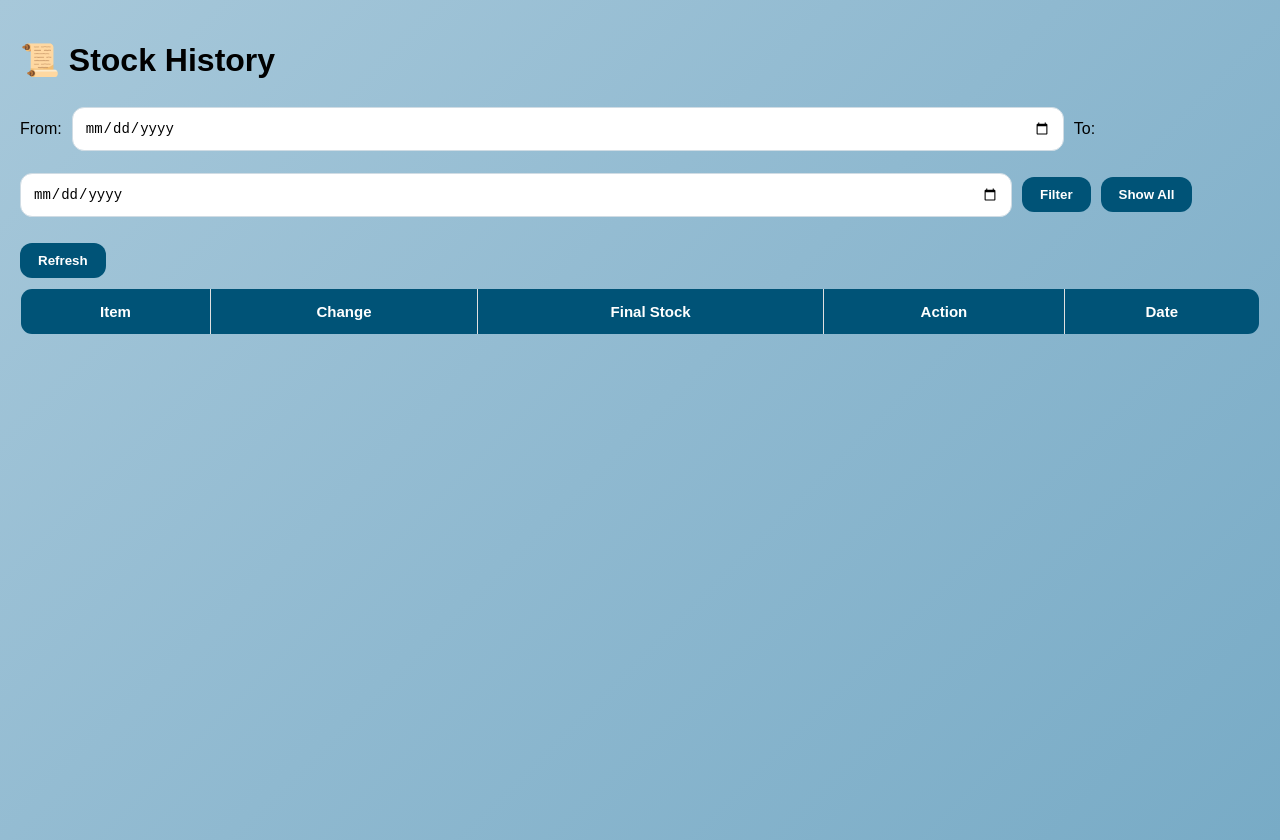
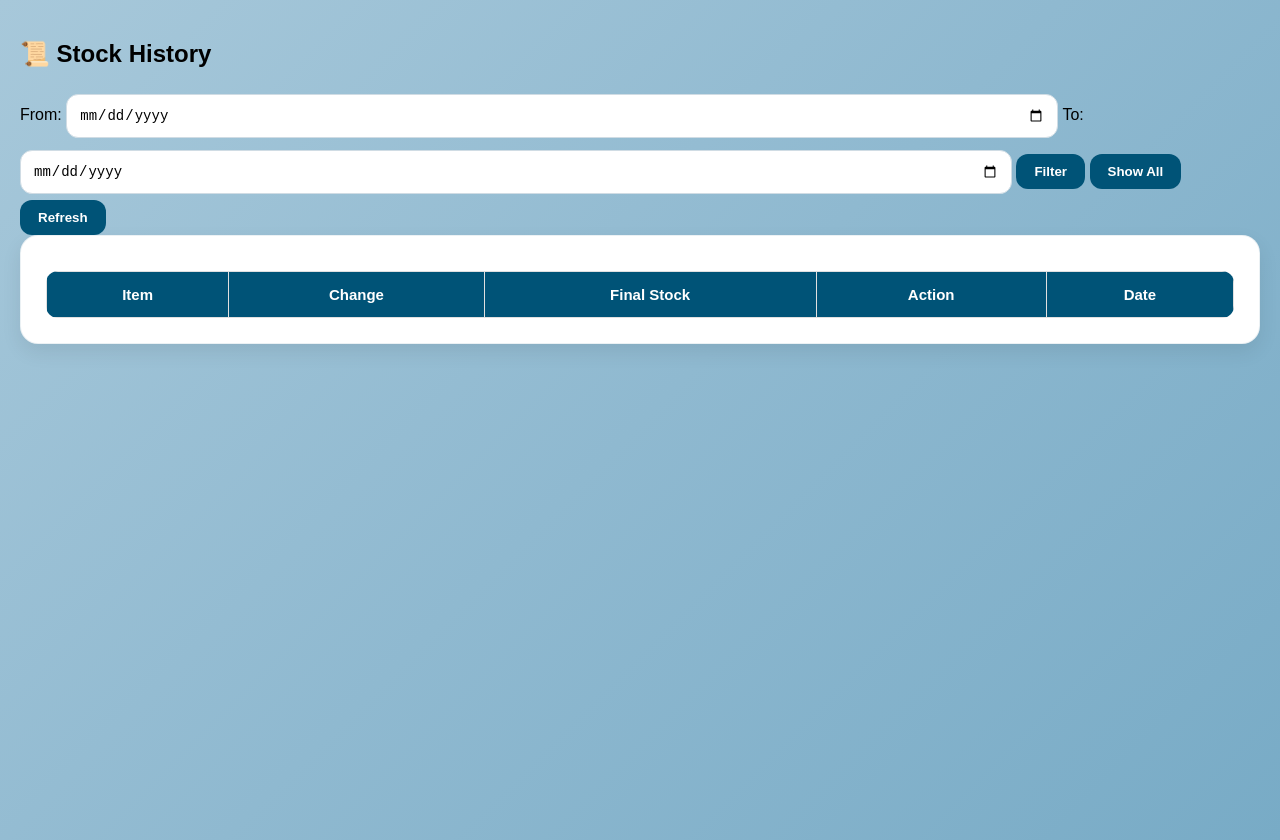
Before and after one commit to 7838ayman-stack/csir-canteen-system, a website: page history.html in a window 1280 px wide. Drawn offline with Linux system fonts and the light colour scheme; no server answers.

Commit message:
Update history.html

```diff
--- a/history.html
+++ b/history.html
@@ -7,25 +7,32 @@
 
 <body>
 
-<h1>📜 Stock History</h1>
+<div class="history-header">
 
-<div style="margin:20px 0; display:flex; gap:10px; align-items:center; flex-wrap:wrap;">
+    <h2>📜 Stock History</h2>
 
-    <label>From:</label>
+    <div class="filter-row">
+
+    <label for="fromDate">From:</label>
     <input type="date" id="fromDate">
 
-    <label>To:</label>
+    <label for="toDate">To:</label>
     <input type="date" id="toDate">
 
     <button onclick="filterHistory()">Filter</button>
-
     <button onclick="loadHistory()">Show All</button>
 
 </div>
 
-<button onclick="loadHistory()">Refresh</button>
+</div>
 
-<table border="1">
+<div class="refresh-container">
+    <button onclick="loadHistory()">Refresh</button>
+</div>
+
+<div class="table-card">
+
+<table>
     <thead>
         <tr>
             <th>Item</th>
@@ -40,6 +47,8 @@
     </tbody>
 </table>
 
+</div>
+
 <script src="app.js"></script>
 
 <script>
```
